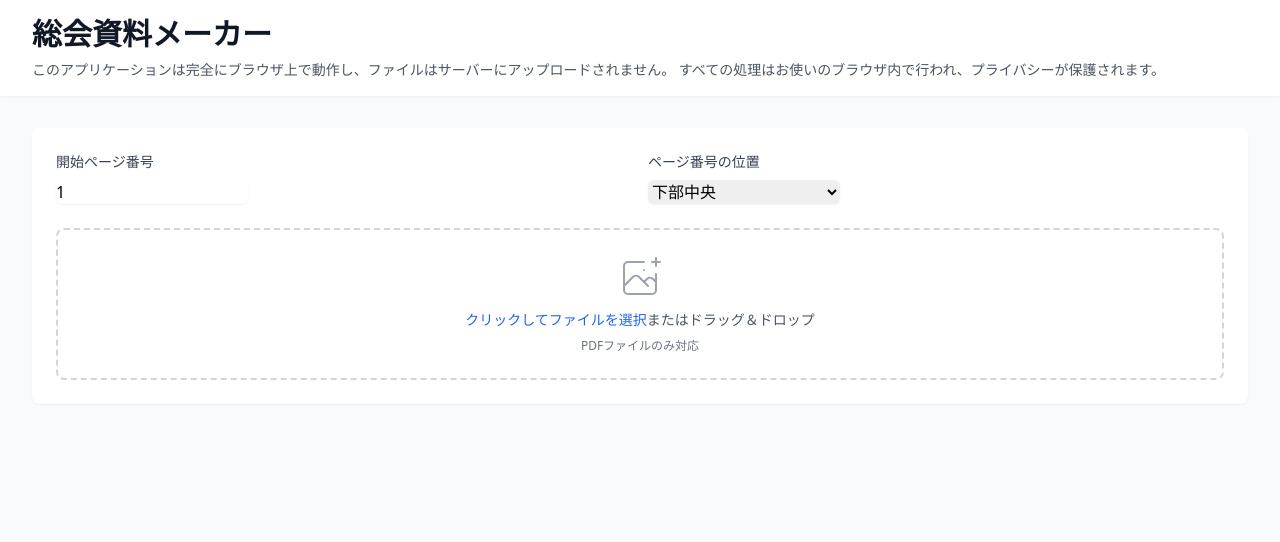
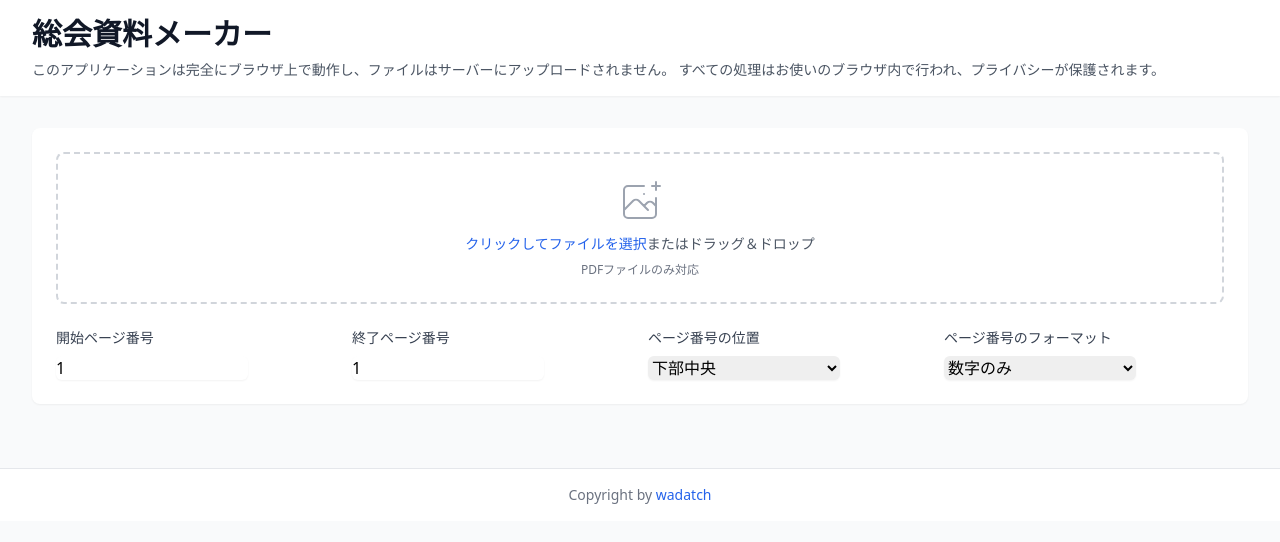
Before and after one commit to wadatch/sokai-siryo-maker, a React (Vite) app: page / in a window 1280 px wide. Shown: the top 542 px of the page. Built offline with nearby package versions, Linux system fonts and the light colour scheme.

Commit message:
ファイル処理のエラーハンドリングを改善し、終了ページ番号とページ番号フォーマットの設定を追加。著作権情報をフッターに表示。

```diff
--- a/src/App.tsx
+++ b/src/App.tsx
@@ -5,6 +5,7 @@ import React, { useState, useEffect, ChangeEvent, DragEvent } from "react";
 import { PDFDocument, rgb, StandardFonts } from "pdf-lib";
 import fontkit from "@pdf-lib/fontkit";
 import * as pdfjsLib from 'pdfjs-dist';
+import { copyrightInfo } from './config/copyright';
 
 // PDF.jsのワーカーを設定
 pdfjsLib.GlobalWorkerOptions.workerSrc = `//cdnjs.cloudflare.com/ajax/libs/pdf.js/${pdfjsLib.version}/pdf.worker.min.js`;
@@ -22,7 +23,9 @@ interface FileWithAgenda {
 function App() {
   const [files, setFiles] = useState<FileWithAgenda[]>([]);
   const [startPageNumberAt, setStartPageNumberAt] = useState(1);
+  const [endPageNumberAt, setEndPageNumberAt] = useState(1);
   const [addPageNumbers, setAddPageNumbers] = useState(true);
+  const [pageNumberFormat, setPageNumberFormat] = useState<'number' | 'dash' | 'page'>('number');
   const [draggedFile, setDraggedFile] = useState<number | null>(null);
   const [pageNumberPosition, setPageNumberPosition] = useState<'bottom' | 'top'>('bottom');
   const [isProcessing, setIsProcessing] = useState(false);
@@ -55,6 +58,7 @@ function App() {
 
   const handleFileChange = async (e: ChangeEvent<HTMLInputElement>) => {
     if (e.target.files) {
+      try {
         const selected = await Promise.all(Array.from(e.target.files).map(async (file: File) => {
           try {
             const data = await file.arrayBuffer();
@@ -69,16 +73,21 @@ function App() {
             };
           } catch (error) {
             console.error(`ファイル ${file.name} の処理に失敗しました:`, error);
-          return {
-            file,
-            agendaType: 'none' as AgendaType,
-            agendaNumber: 1,
-            pageCount: undefined,
-            thumbnail: ''
-          };
+            throw new Error(`ファイル ${file.name} を開けませんでした。暗号化されているか、破損している可能性があります。`);
           }
         }));
-      setFiles((prev: FileWithAgenda[]) => [...prev, ...selected]);
+        setFiles((prev: FileWithAgenda[]) => {
+          const newFiles = [...prev, ...selected];
+          const totalPages = newFiles.reduce((sum, file) => sum + (file.pageCount || 0), 0);
+          setEndPageNumberAt(totalPages);
+          return newFiles;
+        });
+      } catch (error) {
+        console.error('ファイル処理エラー:', error);
+        alert(error instanceof Error ? error.message : 'ファイルの処理中にエラーが発生しました。');
+        // ファイル入力をリセット
+        e.target.value = '';
+      }
     }
   };
 
@@ -122,6 +131,7 @@ function App() {
     const droppedFiles = Array.from(e.dataTransfer.files).filter((file: File) => file.type === 'application/pdf');
     if (droppedFiles.length === 0) return;
 
+    try {
       const selected = await Promise.all(droppedFiles.map(async (file: File) => {
         try {
           const data = await file.arrayBuffer();
@@ -136,20 +146,30 @@ function App() {
           };
         } catch (error) {
           console.error(`ファイル ${file.name} の処理に失敗しました:`, error);
-        return {
-          file,
-          agendaType: 'none' as AgendaType,
-          agendaNumber: 1,
-          pageCount: undefined,
-          thumbnail: ''
-        };
+          throw new Error(`ファイル ${file.name} を開けませんでした。暗号化されているか、破損している可能性があります。`);
         }
       }));
-    setFiles((prev: FileWithAgenda[]) => [...prev, ...selected]);
+      setFiles((prev: FileWithAgenda[]) => {
+        const newFiles = [...prev, ...selected];
+        const totalPages = newFiles.reduce((sum, file) => sum + (file.pageCount || 0), 0);
+        setEndPageNumberAt(totalPages);
+        return newFiles;
+      });
+    } catch (error) {
+      console.error('ファイル処理エラー:', error);
+      alert(error instanceof Error ? error.message : 'ファイルの処理中にエラーが発生しました。');
+    }
   };
 
   const handleRemoveFile = (index: number) => {
-    setFiles((prev: FileWithAgenda[]) => prev.filter((_: FileWithAgenda, i: number) => i !== index));
+    setFiles((prev: FileWithAgenda[]) => {
+      const newFiles = prev.filter((_: FileWithAgenda, i: number) => i !== index);
+      // 全ページ数を計算
+      const totalPages = newFiles.reduce((sum, file) => sum + (file.pageCount || 0), 0);
+      // 終了ページ番号を更新
+      setEndPageNumberAt(totalPages);
+      return newFiles;
+    });
   };
 
   const handleMerge = async () => {
@@ -195,10 +215,22 @@ function App() {
             mergedPdf.addPage(page);
             pageIndex++;
 
-            if (addPageNumbers && pageIndex >= startPageNumberAt) {
+            if (addPageNumbers && pageIndex >= startPageNumberAt && pageIndex <= endPageNumberAt) {
               const { width, height } = page.getSize();
               const pageNumber = pageIndex - startPageNumberAt + 1;
-              page.drawText(`${pageNumber}`, {
+              let pageNumberText = '';
+              switch (pageNumberFormat) {
+                case 'number':
+                  pageNumberText = `${pageNumber}`;
+                  break;
+                case 'dash':
+                  pageNumberText = `- ${pageNumber} -`;
+                  break;
+                case 'page':
+                  pageNumberText = `${pageNumber} ページ`;
+                  break;
+              }
+              page.drawText(pageNumberText, {
                 x: width / 2 - 10,
                 y: 20,
                 size: 10,
@@ -213,7 +245,7 @@ function App() {
               let label = '';
               switch (agendaType) {
                 case 'agenda':
-                  label = `議案第${agendaNumber}号`;
+                  label = `第${agendaNumber}号議案`;
                   break;
                 case 'attachment':
                   label = `添付資料${agendaNumber}`;
@@ -285,6 +317,38 @@ function App() {
       <main className="max-w-7xl mx-auto px-4 sm:px-6 lg:px-8 py-8">
         <div className="bg-white rounded-lg shadow-sm p-6 mb-8">
           <div className="space-y-6">
+            <div className="border-2 border-dashed border-gray-300 rounded-lg p-6 text-center hover:border-blue-500 transition-colors duration-200"
+              onDragOver={(e) => {
+                e.preventDefault();
+                e.stopPropagation();
+              }}
+              onDrop={handleFileDrop}
+            >
+              <input
+                type="file"
+                accept=".pdf"
+                multiple
+                onChange={handleFileChange}
+                className="hidden"
+                id="file-input"
+              />
+              <label
+                htmlFor="file-input"
+                className="cursor-pointer block"
+              >
+                <div className="space-y-2">
+                  <svg className="mx-auto h-12 w-12 text-gray-400" stroke="currentColor" fill="none" viewBox="0 0 48 48">
+                    <path d="M28 8H12a4 4 0 00-4 4v20m32-12v8m0 0v8a4 4 0 01-4 4H12a4 4 0 01-4-4v-4m32-4l-3.172-3.172a4 4 0 00-5.656 0L28 28M8 32l9.172-9.172a4 4 0 015.656 0L28 28m0 0l4 4m4-24h8m-4-4v8m-12 4h.02" strokeWidth="2" strokeLinecap="round" strokeLinejoin="round" />
+                  </svg>
+                  <div className="text-sm text-gray-600">
+                    <span className="font-medium text-blue-600 hover:text-blue-500">クリックしてファイルを選択</span>
+                    またはドラッグ＆ドロップ
+                  </div>
+                  <p className="text-xs text-gray-500">PDFファイルのみ対応</p>
+                </div>
+              </label>
+            </div>
+
             <div className="flex flex-col sm:flex-row sm:items-center sm:justify-between gap-4">
               <div className="flex-1">
                 <label className="block text-sm font-medium text-gray-700 mb-2">
@@ -295,6 +359,18 @@ function App() {
                   min="1"
                   value={startPageNumberAt}
                   onChange={(e) => setStartPageNumberAt(parseInt(e.target.value) || 1)}
+                  className="block w-full sm:w-48 rounded-md border-gray-300 shadow-sm focus:border-blue-500 focus:ring-blue-500"
+                />
+              </div>
+              <div className="flex-1">
+                <label className="block text-sm font-medium text-gray-700 mb-2">
+                  終了ページ番号
+                </label>
+                <input
+                  type="number"
+                  min="1"
+                  value={endPageNumberAt}
+                  onChange={(e) => setEndPageNumberAt(parseInt(e.target.value) || 1)}
                   className="block w-full sm:w-48 rounded-md border-gray-300 shadow-sm focus:border-blue-500 focus:ring-blue-500"
                 />
               </div>
@@ -311,34 +387,20 @@ function App() {
                   <option value="top">上部中央</option>
                 </select>
               </div>
+              <div className="flex-1">
+                <label className="block text-sm font-medium text-gray-700 mb-2">
+                  ページ番号のフォーマット
+                </label>
+                <select
+                  value={pageNumberFormat}
+                  onChange={(e) => setPageNumberFormat(e.target.value as 'number' | 'dash' | 'page')}
+                  className="block w-full sm:w-48 rounded-md border-gray-300 shadow-sm focus:border-blue-500 focus:ring-blue-500"
+                >
+                  <option value="number">数字のみ</option>
+                  <option value="dash">- n -</option>
+                  <option value="page">n ページ</option>
+                </select>
               </div>
-
-            <div className="border-2 border-dashed border-gray-300 rounded-lg p-6 text-center hover:border-blue-500 transition-colors duration-200">
-              <input
-                type="file"
-                accept=".pdf"
-                multiple
-                onChange={handleFileChange}
-                className="hidden"
-                id="file-input"
-              />
-              <label
-                htmlFor="file-input"
-                className="cursor-pointer block"
-                onDragOver={handleDragOver}
-                onDrop={handleDrop}
-              >
-                <div className="space-y-2">
-                  <svg className="mx-auto h-12 w-12 text-gray-400" stroke="currentColor" fill="none" viewBox="0 0 48 48">
-                    <path d="M28 8H12a4 4 0 00-4 4v20m32-12v8m0 0v8a4 4 0 01-4 4H12a4 4 0 01-4-4v-4m32-4l-3.172-3.172a4 4 0 00-5.656 0L28 28M8 32l9.172-9.172a4 4 0 015.656 0L28 28m0 0l4 4m4-24h8m-4-4v8m-12 4h.02" strokeWidth="2" strokeLinecap="round" strokeLinejoin="round" />
-                  </svg>
-                  <div className="text-sm text-gray-600">
-                    <span className="font-medium text-blue-600 hover:text-blue-500">クリックしてファイルを選択</span>
-                    またはドラッグ＆ドロップ
-                  </div>
-                  <p className="text-xs text-gray-500">PDFファイルのみ対応</p>
-                </div>
-              </label>
             </div>
 
             {files.length > 0 && (
@@ -448,6 +510,21 @@ function App() {
           </div>
         </div>
       </main>
+      <footer className="bg-white border-t border-gray-200 py-4">
+        <div className="max-w-7xl mx-auto px-4 sm:px-6 lg:px-8">
+          <p className="text-center text-sm text-gray-500">
+            {copyrightInfo.text}{' '}
+            <a
+              href={copyrightInfo.link}
+              target="_blank"
+              rel="noopener noreferrer"
+              className="text-blue-600 hover:text-blue-500"
+            >
+              {copyrightInfo.linkText}
+            </a>
+          </p>
+        </div>
+      </footer>
     </div>
   );
 }
--- /dev/null
+++ b/src/config/copyright.ts
@@ -0,0 +1,11 @@
+export interface CopyrightInfo {
+  text: string;
+  link: string;
+  linkText: string;
+}
+
+export const copyrightInfo: CopyrightInfo = {
+  text: 'Copyright by',
+  link: 'https://github.com/wadatch',
+  linkText: 'wadatch'
+};
```
Lines whose indentation alone changed are shown as unchanged.
